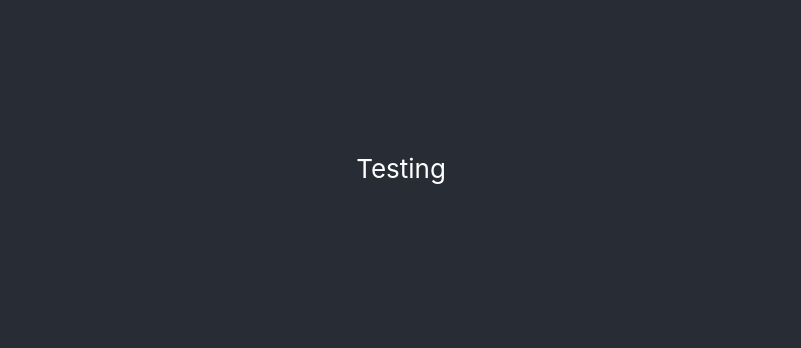
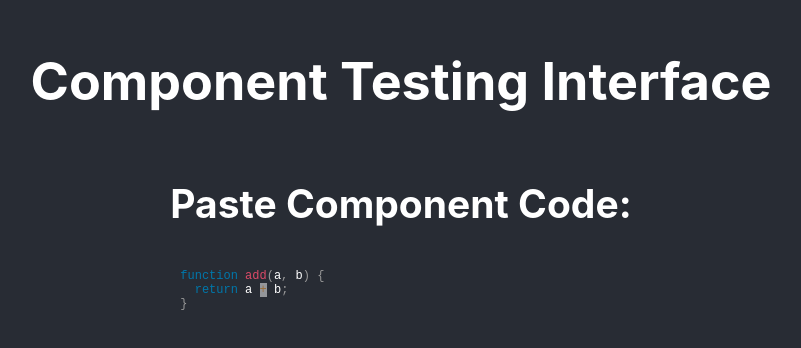
Before and after one commit to arsmohamed/componentTester, a React (Create React App) app: page / in a window 1280 px wide. Shown: the part 232-580 px from the top of the page, without its empty margins (239-1040 px from the left). Built offline with nearby package versions, Linux system fonts and the light colour scheme.

Commit message:
text editing

```diff
--- a/package.json
+++ b/package.json
@@ -6,6 +6,8 @@
     "@testing-library/jest-dom": "^5.17.0",
     "@testing-library/react": "^13.4.0",
     "@testing-library/user-event": "^13.5.0",
+    "prism-react-renderer": "^2.3.0",
+    "prismjs": "^1.29.0",
     "react": "^18.2.0",
     "react-dom": "^18.2.0",
     "react-scripts": "5.0.1",
@@ -34,5 +36,9 @@
       "last 1 firefox version",
       "last 1 safari version"
     ]
+  },
+  "devDependencies": {
+    "froala-editor": "^4.1.3",
+    "react-simple-code-editor": "^0.13.1"
   }
 }
--- a/src/App.js
+++ b/src/App.js
@@ -1,9 +1,18 @@
+import React, { useState } from 'react';
+import TextEditor from './TextEditor';
 import './App.css';
 
-function App() {
+const App = () => {
+  const [componentCode, setComponentCode] = useState('');
+
+  const handleCodeChange = (code) => {
+    setComponentCode(code);
+  };
+
   return (
     <div className="App">
-        Testing
+         <h1>Component Testing Interface</h1>
+      <TextEditor onCodeChange={handleCodeChange} />
     </div>
   );
 }
--- /dev/null
+++ b/src/TextEditor.js
@@ -0,0 +1,30 @@
+import React, { useState } from 'react';
+import Editor from 'react-simple-code-editor';
+import { highlight, languages } from 'prismjs/components/prism-core';
+import 'prismjs/components/prism-clike';
+import 'prismjs/components/prism-javascript';
+import 'prismjs/themes/prism.css';
+
+const TextEditor = ({ onCodeChange }) => {
+    const [code, setCode] = React.useState(
+        `function add(a, b) {\n  return a + b;\n}`
+      );
+
+  return (
+    <div>
+      <h2>Paste Component Code:</h2>
+      <Editor
+      value={code}
+      onValueChange={code => setCode(code)}
+      highlight={code => highlight(code, languages.js)}
+      padding={10}
+      style={{
+        fontFamily: '"Fira code", "Fira Mono", monospace',
+        fontSize: 12,
+      }}
+    />
+    </div>
+  );
+};
+
+export default TextEditor;
```
Also changed, not shown: src/MockDataGenerator.js (added, +14 -0 lines), src/PropsInput.js (added, +36 -0 lines), 1 other file (tests, documents, lock files or other folders).
